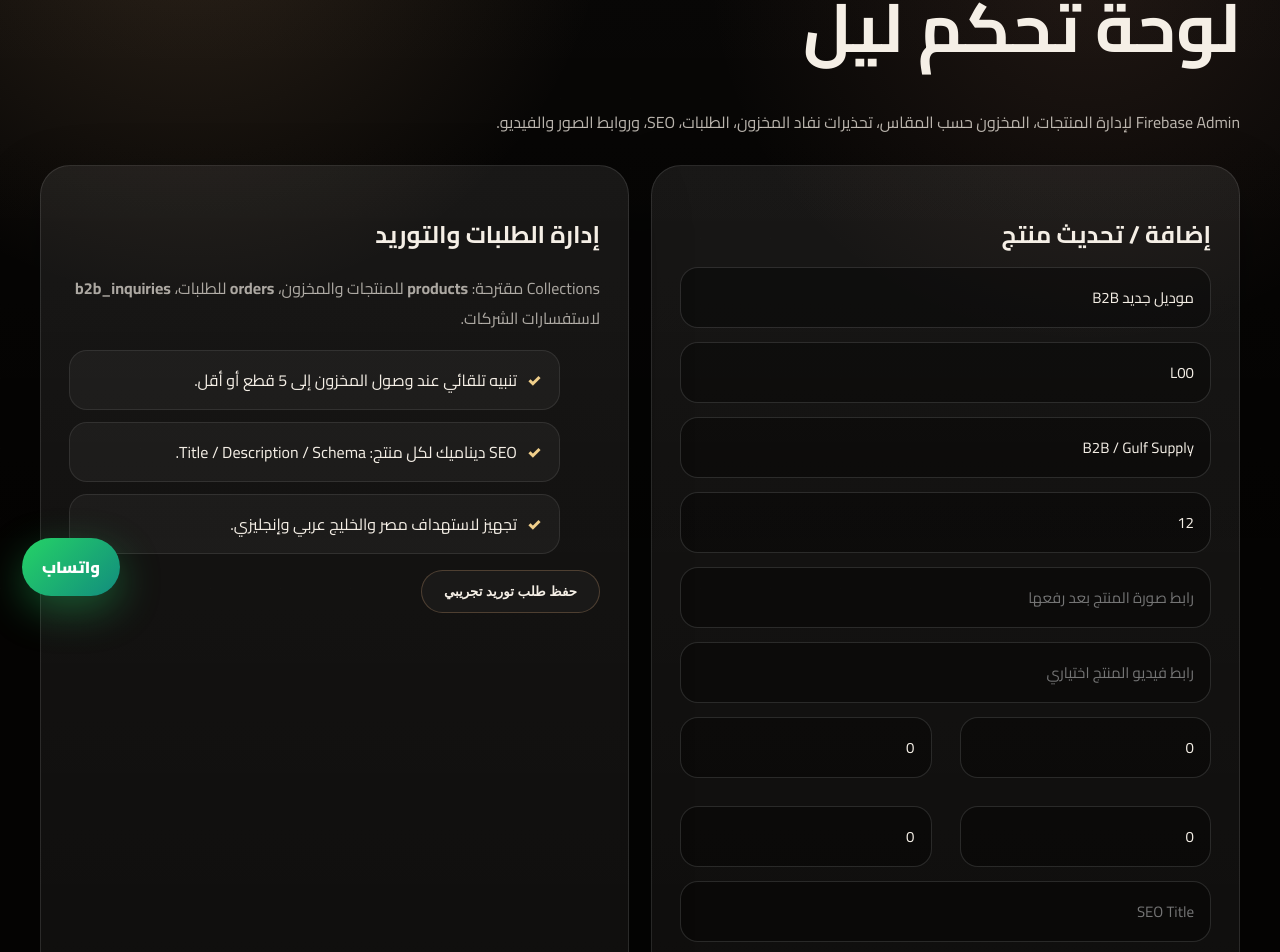
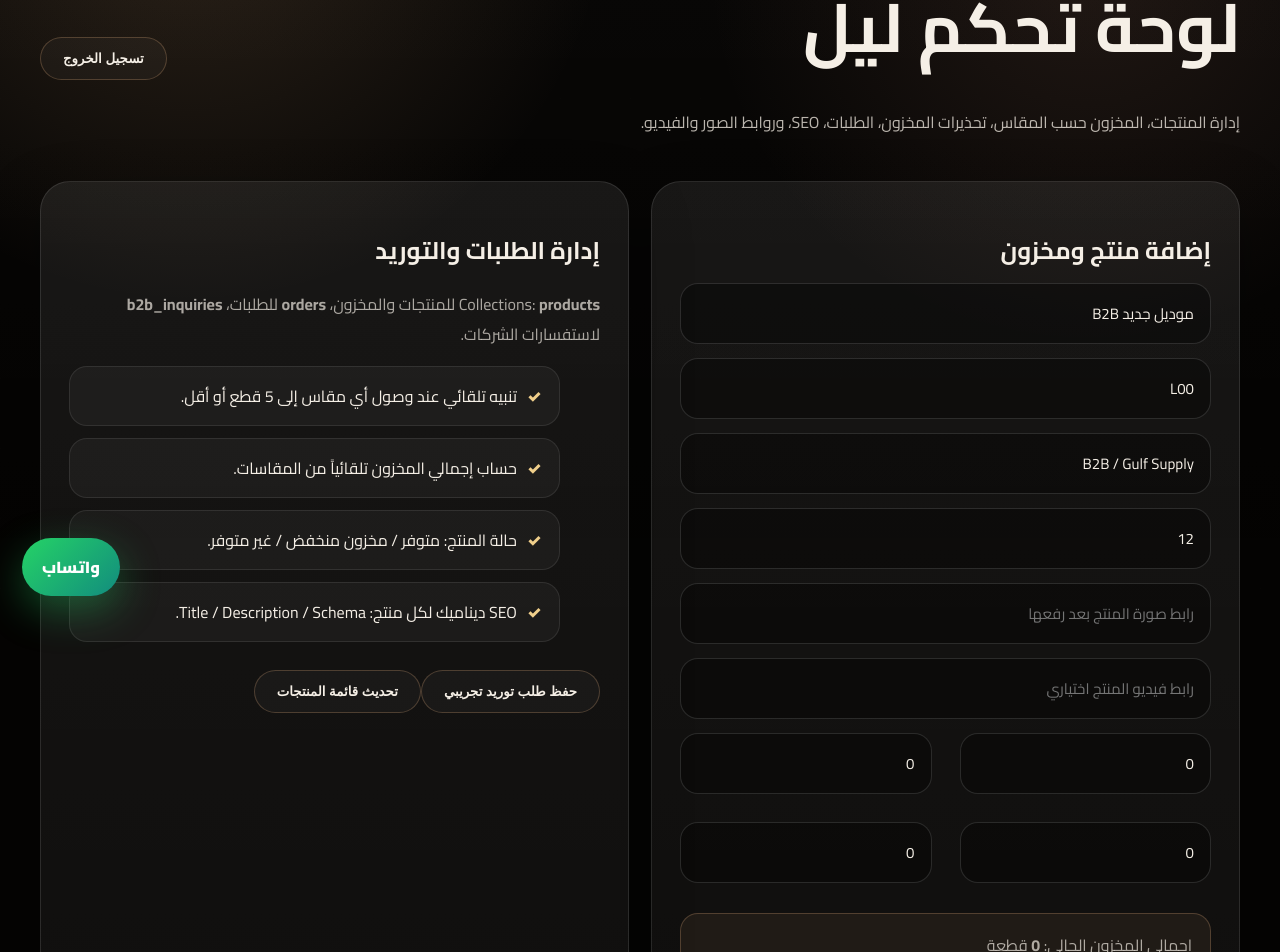
Before and after one commit to krish319w-boop/layl-website, a Next.js app: page /admin in a window 1280 px wide. Shown: the part 182-1134 px from the top of the page. Built offline with nearby package versions, Linux system fonts and the light colour scheme; no server answers; the database is empty; sample sign-in values are in the browser's storage.

Commit message:
Add firebase admin inventory by size

```diff
--- a/app/admin/page.tsx
+++ b/app/admin/page.tsx
@@ -1,78 +1,388 @@
 'use client';
-import { useMemo, useState } from 'react';
-import { addDoc, collection, serverTimestamp } from 'firebase/firestore';
-import { db } from '@/lib/firebase';
 
-type SizeKey = 'M'|'L'|'XL'|'2XL';
+import { useEffect, useMemo, useState } from 'react';
+import { addDoc, collection, getDocs, orderBy, query, serverTimestamp } from 'firebase/firestore';
+import { onAuthStateChanged, signOut } from 'firebase/auth';
+import { useRouter } from 'next/navigation';
+import { auth, db } from '@/lib/firebase';
+
+type SizeKey = 'M' | 'L' | 'XL' | '2XL';
+
+type ProductRow = {
+  id: string;
+  name: string;
+  code: string;
+  category: string;
+  sizes: Record<SizeKey, number>;
+  totalStock: number;
+  stockStatus: string;
+  lowStockSizes: string[];
+};
+
 const lowStockLimit = 5;
 
-export default function Admin(){
-  const [status,setStatus]=useState('');
-  const [name,setName]=useState('موديل جديد B2B');
-  const [code,setCode]=useState('L00');
-  const [category,setCategory]=useState('B2B / Gulf Supply');
-  const [minOrder,setMinOrder]=useState('12');
-  const [imageUrl,setImageUrl]=useState('');
-  const [videoUrl,setVideoUrl]=useState('');
-  const [seoTitle,setSeoTitle]=useState('');
-  const [seoDescription,setSeoDescription]=useState('');
-  const [sizes,setSizes]=useState<Record<SizeKey, number>>({M:0,L:0,XL:0,'2XL':0});
-  const lowSizes = useMemo(()=>Object.entries(sizes).filter(([,v])=>Number(v)<=lowStockLimit).map(([k])=>k),[sizes]);
+export default function Admin() {
+  const router = useRouter();
 
-  function updateSize(k: SizeKey, v: string){ setSizes(prev=>({...prev,[k]: Number(v || 0)})); }
+  const [authLoading, setAuthLoading] = useState(true);
+  const [status, setStatus] = useState('');
 
-  async function saveProduct(){
-    try{
-      if(!db){ setStatus('Firebase غير مفعّل. أضف Environment Variables أولاً.'); return; }
-      setStatus('جارِ حفظ المنتج...');
-      await addDoc(collection(db,'products'),{
-        name, code, category, minOrder:Number(minOrder), sizes, imageUrl, videoUrl,
-        seo:{ title: seoTitle || `${name} | Layl B2B`, description: seoDescription || 'Layl premium B2B fashion supply for Egypt and Gulf markets.' },
-        stockStatus: lowSizes.length ? 'low_stock' : 'in_stock', lowStockSizes: lowSizes,
-        markets:['Egypt','Saudi Arabia','UAE','Kuwait','Qatar','Bahrain','Oman'], createdAt:serverTimestamp()
+  const [name, setName] = useState('موديل جديد B2B');
+  const [code, setCode] = useState('L00');
+  const [category, setCategory] = useState('B2B / Gulf Supply');
+  const [minOrder, setMinOrder] = useState('12');
+  const [imageUrl, setImageUrl] = useState('');
+  const [videoUrl, setVideoUrl] = useState('');
+  const [seoTitle, setSeoTitle] = useState('');
+  const [seoDescription, setSeoDescription] = useState('');
+
+  const [sizes, setSizes] = useState<Record<SizeKey, number>>({
+    M: 0,
+    L: 0,
+    XL: 0,
+    '2XL': 0,
   });
-      setStatus(lowSizes.length ? `تم الحفظ مع تحذير مخزون: ${lowSizes.join(', ')}` : 'تم حفظ المنتج بنجاح.');
-    }catch(e){ setStatus('لم يتم الحفظ. تأكد من إعداد Firebase وملف .env.local.'); }
+
+  const [products, setProducts] = useState<ProductRow[]>([]);
+
+  const totalStock = useMemo(
+    () => Object.values(sizes).reduce((sum, value) => sum + Number(value || 0), 0),
+    [sizes]
+  );
+
+  const lowSizes = useMemo(
+    () =>
+      Object.entries(sizes)
+        .filter(([, value]) => Number(value) <= lowStockLimit)
+        .map(([key]) => key),
+    [sizes]
+  );
+
+  useEffect(() => {
+    if (!auth) {
+      router.push('/admin/login');
+      return;
     }
 
-  async function saveInquiry(){
-    try{
-      if(!db){ setStatus('Firebase غير مفعّل. أضف Environment Variables أولاً.'); return; }
-      setStatus('جارِ حفظ طلب توريد تجريبي...');
-      await addDoc(collection(db,'orders'),{company:'شركة تجريبية', country:'GCC', quantity:100, status:'new', source:'website-admin-test', createdAt:serverTimestamp()});
-      setStatus('تم حفظ طلب توريد تجريبي في Collection orders.');
-    }catch(e){setStatus('لم يتم الحفظ. راجع إعدادات Firebase.');}
+    const unsub = onAuthStateChanged(auth, (user) => {
+      if (!user) {
+        router.push('/admin/login');
+      } else {
+        setAuthLoading(false);
+        loadProducts();
+      }
+    });
+
+    return () => unsub();
+  }, [router]);
+
+  function updateSize(key: SizeKey, value: string) {
+    setSizes((prev) => ({
+      ...prev,
+      [key]: Number(value || 0),
+    }));
   }
 
-  return <main className="section" style={{paddingTop:145}}>
+  async function logout() {
+    if (!auth) return;
+    await signOut(auth);
+    router.push('/admin/login');
+  }
+
+  async function loadProducts() {
+    try {
+      if (!db) return;
+
+      const q = query(collection(db, 'products'), orderBy('createdAt', 'desc'));
+      const snapshot = await getDocs(q);
+
+      const rows = snapshot.docs.map((doc) => {
+        const data = doc.data() as any;
+
+        const rowSizes: Record<SizeKey, number> = {
+          M: Number(data?.sizes?.M || 0),
+          L: Number(data?.sizes?.L || 0),
+          XL: Number(data?.sizes?.XL || 0),
+          '2XL': Number(data?.sizes?.['2XL'] || 0),
+        };
+
+        const rowTotalStock = Object.values(rowSizes).reduce(
+          (sum, value) => sum + Number(value || 0),
+          0
+        );
+
+        return {
+          id: doc.id,
+          name: data.name || '',
+          code: data.code || '',
+          category: data.category || '',
+          sizes: rowSizes,
+          totalStock: Number(data.totalStock ?? rowTotalStock),
+          stockStatus: data.stockStatus || 'in_stock',
+          lowStockSizes: data.lowStockSizes || [],
+        };
+      });
+
+      setProducts(rows);
+    } catch {
+      setStatus('لم يتم تحميل المنتجات. راجع صلاحيات Firestore.');
+    }
+  }
+
+  async function saveProduct() {
+    try {
+      if (!db) {
+        setStatus('Firebase غير مفعّل. أضف Environment Variables أولاً.');
+        return;
+      }
+
+      setStatus('جارِ حفظ المنتج...');
+
+      const stockStatus =
+        totalStock === 0 ? 'out_of_stock' : lowSizes.length ? 'low_stock' : 'in_stock';
+
+      await addDoc(collection(db, 'products'), {
+        name,
+        code,
+        category,
+        minOrder: Number(minOrder),
+        imageUrl,
+        videoUrl,
+        sizes,
+        totalStock,
+        lowStockLimit,
+        stockStatus,
+        lowStockSizes: lowSizes,
+        seo: {
+          title: seoTitle || `${name} | Layl B2B`,
+          description:
+            seoDescription ||
+            'Layl premium B2B lingerie and women wear supply for Egypt and Gulf markets.',
+        },
+        markets: ['Egypt', 'Saudi Arabia', 'UAE', 'Kuwait', 'Qatar', 'Bahrain', 'Oman'],
+        createdAt: serverTimestamp(),
+        updatedAt: serverTimestamp(),
+      });
+
+      setStatus(
+        stockStatus === 'out_of_stock'
+          ? 'تم الحفظ — المنتج غير متوفر لأن المخزون صفر.'
+          : lowSizes.length
+          ? `تم الحفظ مع تحذير مخزون منخفض في مقاسات: ${lowSizes.join(', ')}`
+          : 'تم حفظ المنتج بنجاح والمخزون متوفر.'
+      );
+
+      await loadProducts();
+    } catch {
+      setStatus('لم يتم الحفظ. تأكد من إعداد Firebase وFirestore Rules.');
+    }
+  }
+
+  async function saveInquiry() {
+    try {
+      if (!db) {
+        setStatus('Firebase غير مفعّل. أضف Environment Variables أولاً.');
+        return;
+      }
+
+      setStatus('جارِ حفظ طلب توريد تجريبي...');
+
+      await addDoc(collection(db, 'orders'), {
+        company: 'شركة تجريبية',
+        country: 'GCC',
+        quantity: 100,
+        status: 'new',
+        source: 'website-admin-test',
+        createdAt: serverTimestamp(),
+      });
+
+      setStatus('تم حفظ طلب توريد تجريبي في Collection orders.');
+    } catch {
+      setStatus('لم يتم الحفظ. راجع إعدادات Firebase.');
+    }
+  }
+
+  if (authLoading) {
+    return (
+      <main className="section" style={{ paddingTop: 160 }}>
         <div className="container">
-      <h1 style={{fontSize:'clamp(38px,6vw,68px)',margin:'0 0 12px'}}>لوحة تحكم ليل</h1>
-      <p className="muted">Firebase Admin لإدارة المنتجات، المخزون حسب المقاس، تحذيرات نفاد المخزون، الطلبات، SEO، وروابط الصور والفيديو.</p>
-      <div className="adminGrid" style={{marginTop:28}}>
+          <p className="notice">جارِ التحقق من صلاحية الدخول...</p>
+        </div>
+      </main>
+    );
+  }
+
+  return (
+    <main className="section" style={{ paddingTop: 145 }}>
+      <div className="container">
+        <div style={{ display: 'flex', justifyContent: 'space-between', gap: 16, alignItems: 'center', flexWrap: 'wrap' }}>
+          <div>
+            <h1 style={{ fontSize: 'clamp(38px,6vw,68px)', margin: '0 0 12px' }}>
+              لوحة تحكم ليل
+            </h1>
+            <p className="muted">
+              إدارة المنتجات، المخزون حسب المقاس، تحذيرات المخزون، الطلبات، SEO، وروابط الصور والفيديو.
+            </p>
+          </div>
+
+          <button className="btn btn-outline" type="button" onClick={logout}>
+            تسجيل الخروج
+          </button>
+        </div>
+
+        <div className="adminGrid" style={{ marginTop: 28 }}>
           <div className="card feature">
-          <h3>إضافة / تحديث منتج</h3>
+            <h3>إضافة منتج ومخزون</h3>
+
             <form>
-            <input value={name} onChange={e=>setName(e.target.value)} placeholder="اسم الموديل" />
-            <input value={code} onChange={e=>setCode(e.target.value)} placeholder="كود الموديل" />
-            <input value={category} onChange={e=>setCategory(e.target.value)} placeholder="التصنيف" />
-            <input value={minOrder} onChange={e=>setMinOrder(e.target.value)} placeholder="أقل كمية MOQ" />
-            <input value={imageUrl} onChange={e=>setImageUrl(e.target.value)} placeholder="رابط صورة المنتج بعد رفعها" />
-            <input value={videoUrl} onChange={e=>setVideoUrl(e.target.value)} placeholder="رابط فيديو المنتج اختياري" />
-            <div className="grid2">{(['M','L','XL','2XL'] as SizeKey[]).map(k=><input key={k} type="number" min="0" value={sizes[k]} onChange={e=>updateSize(k,e.target.value)} placeholder={`مخزون ${k}`} />)}</div>
-            <input value={seoTitle} onChange={e=>setSeoTitle(e.target.value)} placeholder="SEO Title" />
-            <textarea value={seoDescription} onChange={e=>setSeoDescription(e.target.value)} placeholder="SEO Description" rows={3}/>
-            {lowSizes.length ? <p className="notice">تحذير: مخزون منخفض أو منتهي في مقاسات {lowSizes.join(', ')}</p> : null}
-            <button className="btn btn-gold" type="button" onClick={saveProduct}>حفظ المنتج في Firebase</button>
+              <input value={name} onChange={(e) => setName(e.target.value)} placeholder="اسم الموديل" />
+              <input value={code} onChange={(e) => setCode(e.target.value)} placeholder="كود الموديل" />
+              <input value={category} onChange={(e) => setCategory(e.target.value)} placeholder="التصنيف" />
+              <input value={minOrder} onChange={(e) => setMinOrder(e.target.value)} placeholder="أقل كمية MOQ" />
+
+              <input
+                value={imageUrl}
+                onChange={(e) => setImageUrl(e.target.value)}
+                placeholder="رابط صورة المنتج بعد رفعها"
+              />
+
+              <input
+                value={videoUrl}
+                onChange={(e) => setVideoUrl(e.target.value)}
+                placeholder="رابط فيديو المنتج اختياري"
+              />
+
+              <div className="grid2">
+                {(['M', 'L', 'XL', '2XL'] as SizeKey[]).map((key) => (
+                  <input
+                    key={key}
+                    type="number"
+                    min="0"
+                    value={sizes[key]}
+                    onChange={(e) => updateSize(key, e.target.value)}
+                    placeholder={`مخزون ${key}`}
+                  />
+                ))}
+              </div>
+
+              <p className="notice">
+                إجمالي المخزون الحالي: <b>{totalStock}</b> قطعة
+              </p>
+
+              <input
+                value={seoTitle}
+                onChange={(e) => setSeoTitle(e.target.value)}
+                placeholder="SEO Title"
+              />
+
+              <textarea
+                value={seoDescription}
+                onChange={(e) => setSeoDescription(e.target.value)}
+                placeholder="SEO Description"
+                rows={3}
+              />
+
+              {lowSizes.length ? (
+                <p className="notice">
+                  تحذير: مخزون منخفض أو منتهي في مقاسات {lowSizes.join(', ')}
+                </p>
+              ) : null}
+
+              <button className="btn btn-gold" type="button" onClick={saveProduct}>
+                حفظ المنتج في Firebase
+              </button>
             </form>
           </div>
+
           <div className="card feature">
             <h3>إدارة الطلبات والتوريد</h3>
-          <p>Collections مقترحة: <b>products</b> للمنتجات والمخزون، <b>orders</b> للطلبات، <b>b2b_inquiries</b> لاستفسارات الشركات.</p>
-          <ul className="list"><li>تنبيه تلقائي عند وصول المخزون إلى 5 قطع أو أقل.</li><li>SEO ديناميك لكل منتج: Title / Description / Schema.</li><li>تجهيز لاستهداف مصر والخليج عربي وإنجليزي.</li></ul>
-          <button className="btn btn-outline" type="button" onClick={saveInquiry}>حفظ طلب توريد تجريبي</button>
-          {status && <p className="notice" style={{marginTop:16}}>{status}</p>}
+
+            <p>
+              Collections: <b>products</b> للمنتجات والمخزون، <b>orders</b> للطلبات،
+              <b> b2b_inquiries</b> لاستفسارات الشركات.
+            </p>
+
+            <ul className="list">
+              <li>تنبيه تلقائي عند وصول أي مقاس إلى 5 قطع أو أقل.</li>
+              <li>حساب إجمالي المخزون تلقائياً من المقاسات.</li>
+              <li>حالة المنتج: متوفر / مخزون منخفض / غير متوفر.</li>
+              <li>SEO ديناميك لكل منتج: Title / Description / Schema.</li>
+            </ul>
+
+            <button className="btn btn-outline" type="button" onClick={saveInquiry}>
+              حفظ طلب توريد تجريبي
+            </button>
+
+            <button
+              className="btn btn-outline"
+              type="button"
+              onClick={loadProducts}
+              style={{ marginTop: 12 }}
+            >
+              تحديث قائمة المنتجات
+            </button>
+
+            {status && (
+              <p className="notice" style={{ marginTop: 16 }}>
+                {status}
+              </p>
+            )}
           </div>
         </div>
+
+        <section style={{ marginTop: 34 }}>
+          <h2>المنتجات والمخزون</h2>
+
+          <div className="grid3" style={{ marginTop: 18 }}>
+            {products.map((product) => (
+              <div className="card feature" key={product.id}>
+                <span className="eyebrow">{product.code}</span>
+                <h3>{product.name}</h3>
+                <p className="muted">{product.category}</p>
+
+                <div className="specTable">
+                  <div className="specRow">
+                    <span>M</span>
+                    <b>{product.sizes.M}</b>
+                  </div>
+                  <div className="specRow">
+                    <span>L</span>
+                    <b>{product.sizes.L}</b>
+                  </div>
+                  <div className="specRow">
+                    <span>XL</span>
+                    <b>{product.sizes.XL}</b>
+                  </div>
+                  <div className="specRow">
+                    <span>2XL</span>
+                    <b>{product.sizes['2XL']}</b>
+                  </div>
+                  <div className="specRow">
+                    <span>الإجمالي</span>
+                    <b>{product.totalStock}</b>
+                  </div>
+                  <div className="specRow">
+                    <span>الحالة</span>
+                    <b>
+                      {product.stockStatus === 'out_of_stock'
+                        ? 'غير متوفر'
+                        : product.stockStatus === 'low_stock'
+                        ? 'مخزون منخفض'
+                        : 'متوفر'}
+                    </b>
+                  </div>
+                </div>
+
+                {product.lowStockSizes.length ? (
+                  <p className="notice">
+                    تنبيه مخزون: {product.lowStockSizes.join(', ')}
+                  </p>
+                ) : null}
+              </div>
+            ))}
+          </div>
+        </section>
       </div>
     </main>
+  );
 }
```
Also changed, not shown: app/admin/login/page.tsx (+8 -4 lines). Lines whose indentation alone changed are shown as unchanged.
